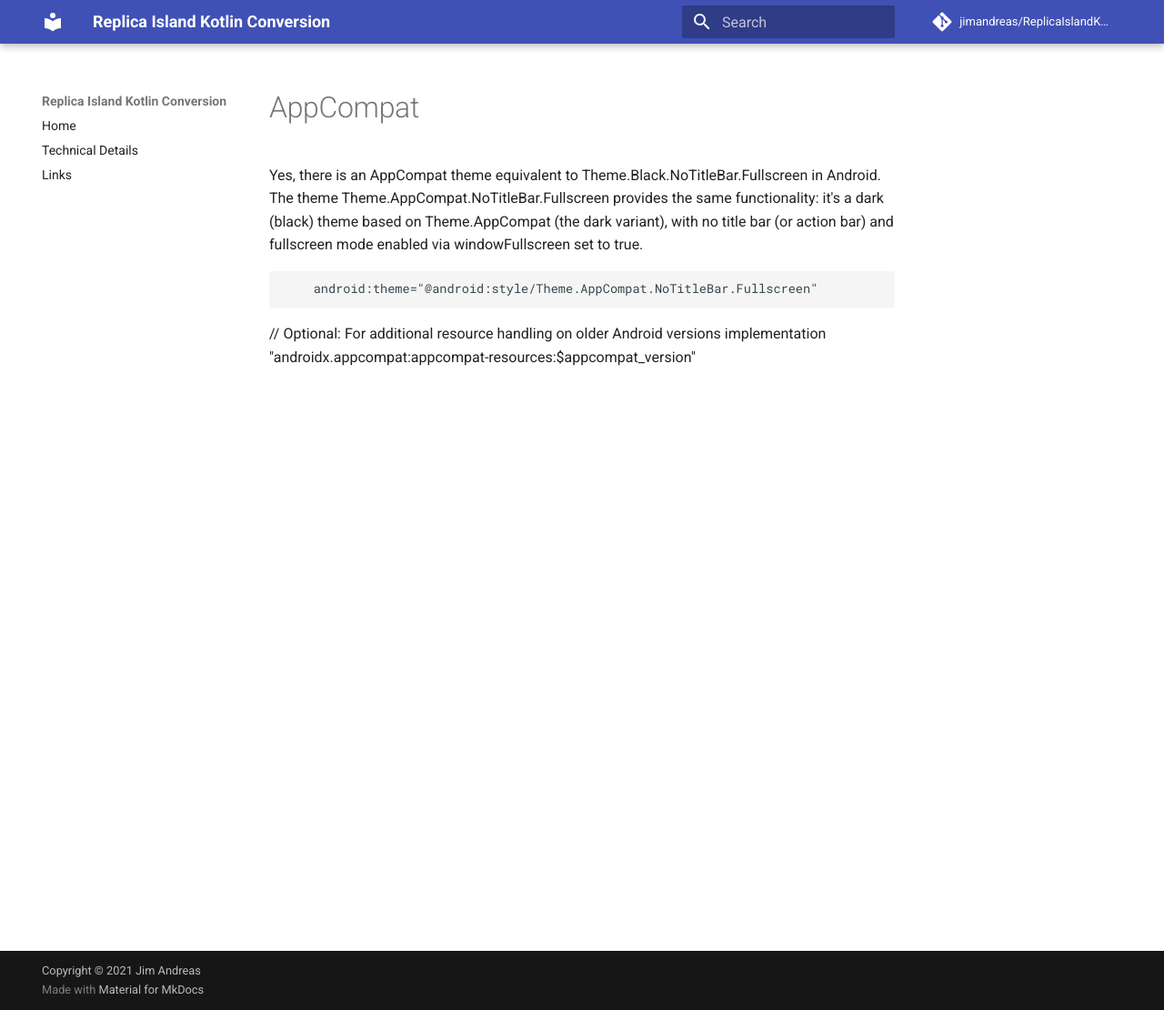
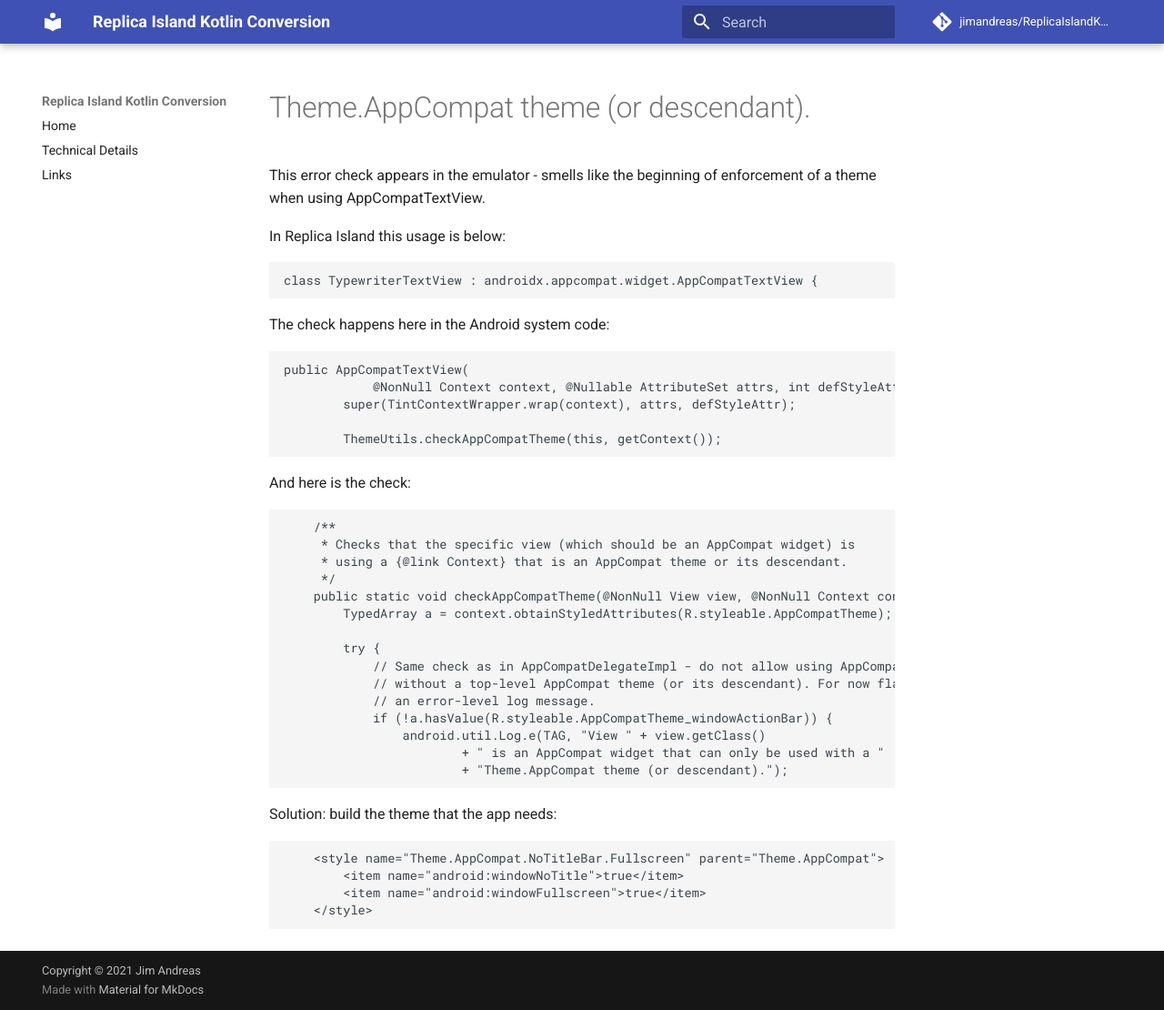
Before and after one commit to jimandreas/ReplicaIslandKotlin, an MkDocs documentation site: the page built from docs/defects/AppCompat.md, in a window 1280 px wide and 1110 px high. Shown: the whole window at 91% size. Built offline with MkDocs 1.6.1 and Material for MkDocs 9.7.7, drawn with Linux system fonts in a browser that asks for light colours; comment, search, counter and statistics services are not loaded.

Commit message:
Fix this log error: AppCompat widget that can only be used with a Theme.AppCompat theme (or descendant)

````diff
--- a/docs/defects/AppCompat.md
+++ b/docs/defects/AppCompat.md
@@ -1,12 +1,48 @@
+# Theme.AppCompat theme (or descendant).
 
+This error check appears in the emulator - smells like the beginning of enforcement of
+a theme when using AppCompatTextView.
 
-Yes, there is an AppCompat theme equivalent to Theme.Black.NoTitleBar.Fullscreen
-in Android. The theme Theme.AppCompat.NoTitleBar.Fullscreen provides the same
-functionality: it's a dark (black) theme based on Theme.AppCompat (the dark variant),
-with no title bar (or action bar) and fullscreen mode enabled via windowFullscreen
-set to true.
+In Replica Island this usage is below:
 
+```
+class TypewriterTextView : androidx.appcompat.widget.AppCompatTextView {
+```
 
-		android:theme="@android:style/Theme.AppCompat.NoTitleBar.Fullscreen"
-// Optional: For additional resource handling on older Android versions
-implementation "androidx.appcompat:appcompat-resources:$appcompat_version"
+The check happens here in the Android system code:
+```
+public AppCompatTextView(
+            @NonNull Context context, @Nullable AttributeSet attrs, int defStyleAttr) {
+        super(TintContextWrapper.wrap(context), attrs, defStyleAttr);
+
+        ThemeUtils.checkAppCompatTheme(this, getContext());
+```
+
+And here is the check:
+
+```
+    /**
+     * Checks that the specific view (which should be an AppCompat widget) is
+     * using a {@link Context} that is an AppCompat theme or its descendant.
+     */
+    public static void checkAppCompatTheme(@NonNull View view, @NonNull Context context) {
+        TypedArray a = context.obtainStyledAttributes(R.styleable.AppCompatTheme);
+
+        try {
+            // Same check as in AppCompatDelegateImpl - do not allow using AppCompat widgets
+            // without a top-level AppCompat theme (or its descendant). For now flag this as
+            // an error-level log message.
+            if (!a.hasValue(R.styleable.AppCompatTheme_windowActionBar)) {
+                android.util.Log.e(TAG, "View " + view.getClass()
+                        + " is an AppCompat widget that can only be used with a "
+                        + "Theme.AppCompat theme (or descendant).");
+```
+
+Solution: build the theme that the app needs:
+
+```
+    <style name="Theme.AppCompat.NoTitleBar.Fullscreen" parent="Theme.AppCompat">
+        <item name="android:windowNoTitle">true</item>
+        <item name="android:windowFullscreen">true</item>
+    </style>
+```
````
Also changed, not shown: 2 other files.
